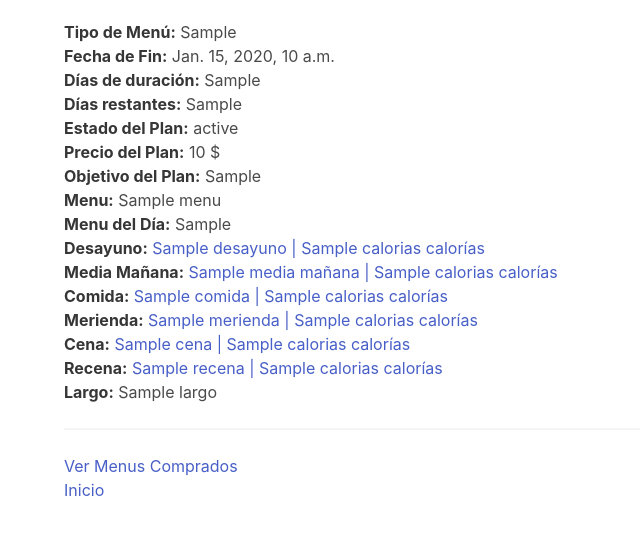
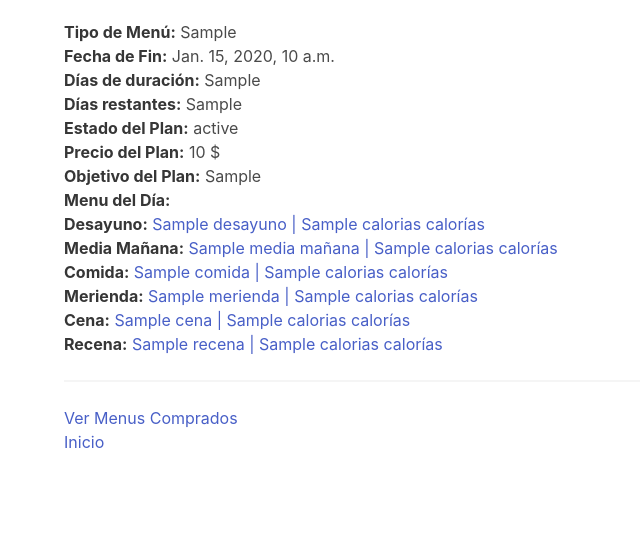
Before and after one commit to josedaniel07/proyecto-nutri, a Django app: template main/templates/main/menu_cliente.html in a window 1280 px wide. Shown: the part 302-852 px from the top of the page, without its empty margins (0-640 px from the left). After the commit the page ends 750 px from the top, so only its background shows below. Run offline with Django 3.2, Linux system fonts and the light colour scheme; the template is opened without the code that fills it: most values are stand-ins (such as "Sample title", 1, 10 or a date in 2020).

Commit message:
Update menu_cliente.html

```diff
--- a/main/templates/main/menu_cliente.html
+++ b/main/templates/main/menu_cliente.html
@@ -11,15 +11,13 @@
       <li><strong>Estado del Plan:</strong> {{ object.estado }}</li>
       <li><strong>Precio del Plan:</strong> {{ object.precio }} $</li>
       <li><strong>Objetivo del Plan:</strong> {{ object.profile.get_objetivo_display}}</li>
-      <li><strong>Menu:</strong> {{ object.menu}}</li>
-      <li><strong>Menu del Día:</strong> {{ object.menu_del_dia}}</li>
+      <li><strong>Menu del Día:</strong></li>
       <li><strong>Desayuno:</strong> <a href="{% url 'plato-detail' object.desayuno.pk%}">{{ object.desayuno.nombre}} | {{ object.desayuno.calorias}} calorías</a></li>
       <li><strong>Media Mañana:</strong> <a href="{% url 'plato-detail' object.media_mañana.pk%}">{{ object.media_mañana.nombre}} | {{ object.media_mañana.calorias}} calorías</a></li>
       <li><strong>Comida:</strong> <a href="{% url 'plato-detail' object.comida.pk%}">{{ object.comida.nombre}} | {{ object.comida.calorias}} calorías</a></li>
       <li><strong>Merienda:</strong> <a href="{% url 'plato-detail' object.merienda.pk%}">{{ object.merienda.nombre}} | {{ object.merienda.calorias}} calorías</a></li>
       <li><strong>Cena:</strong> <a href="{% url 'plato-detail' object.cena.pk%}">{{ object.cena.nombre}} | {{ object.cena.calorias}} calorías</a></li>
       <li><strong>Recena:</strong> <a href="{% url 'plato-detail' object.recena.pk%}">{{ object.recena.nombre}} | {{ object.recena.calorias}} calorías</a></li>
-      <li><strong>Largo:</strong> {{ object.largo }}</li>
     </ul>
     <hr>
     <ul>
```
